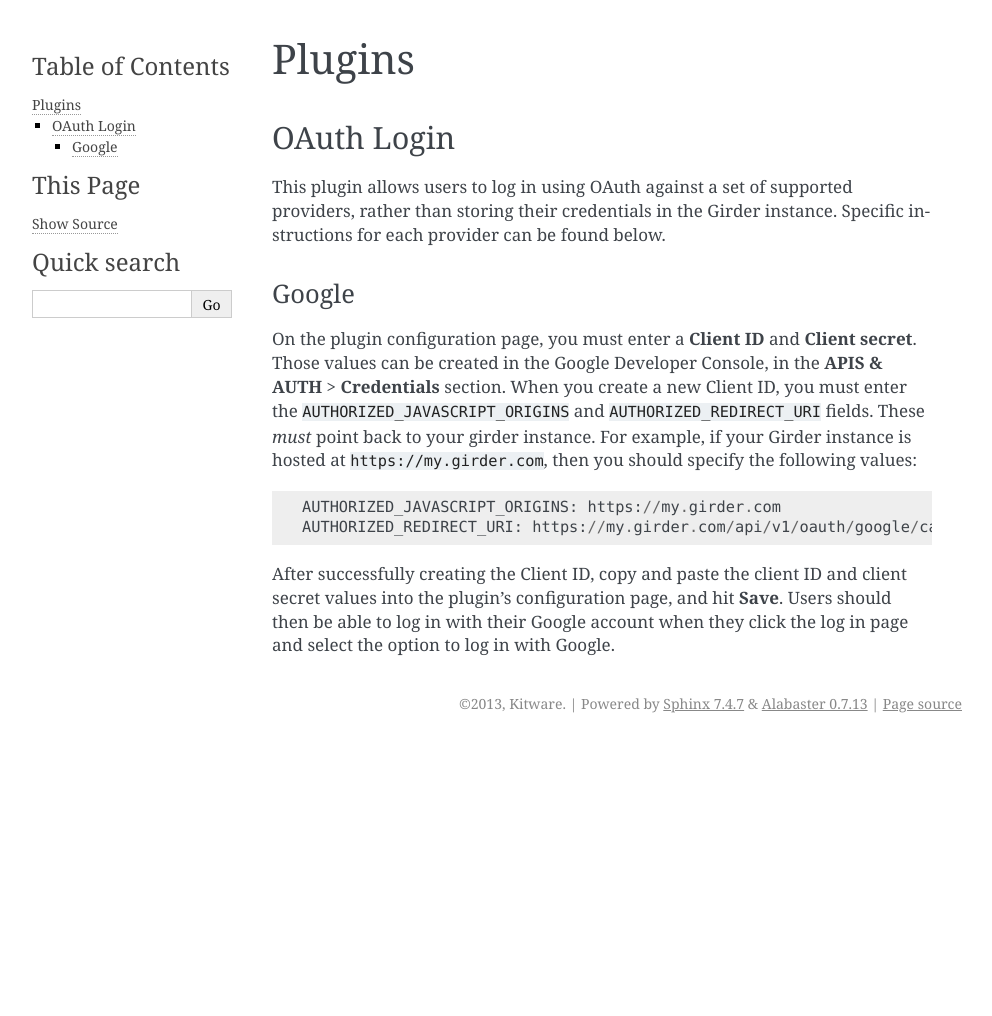
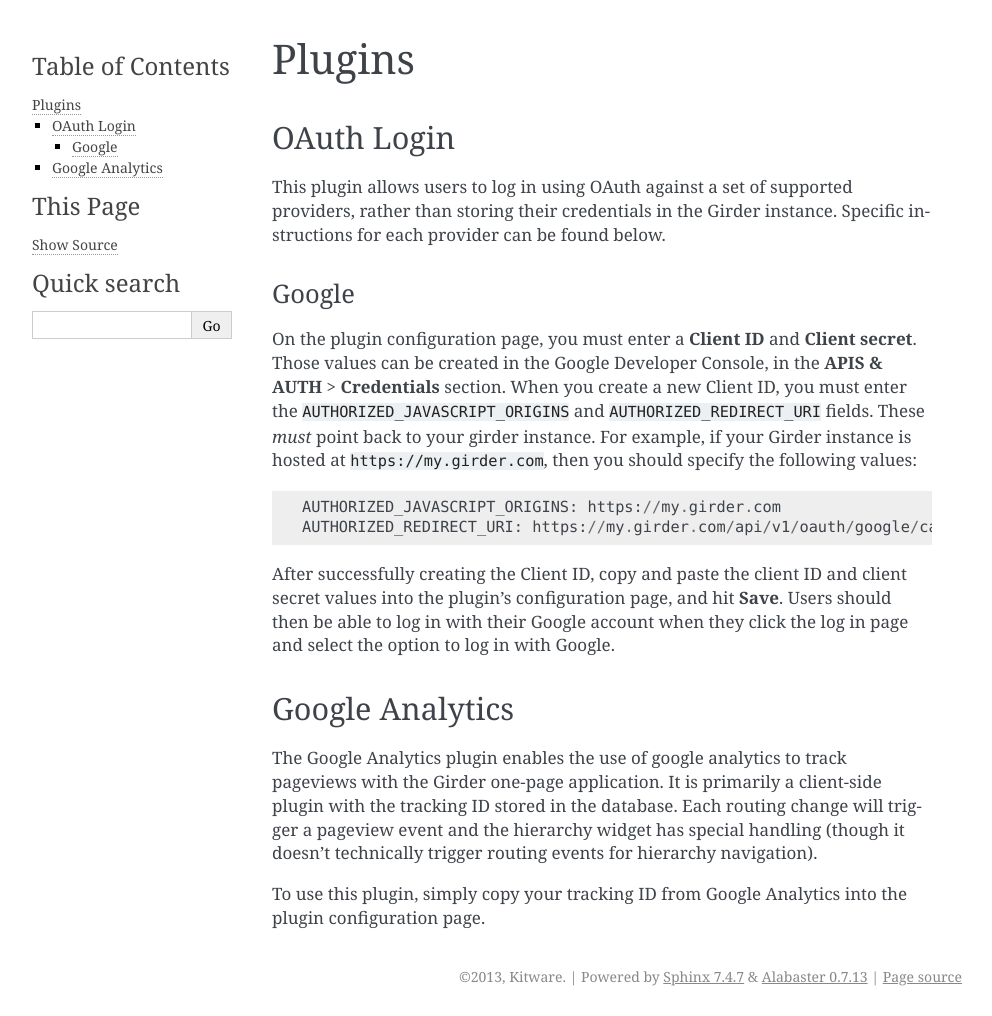
Before and after one commit to girder/girder, a Sphinx documentation site: the page built from docs/plugins.rst, in a window 1280 px wide. Shown: the whole page, without its empty margins (148-1140 px from the left). Built offline with Sphinx 7.4.7, drawn with Linux system fonts in a browser that asks for light colours; before the commit the page ends 900 px from its top, so only the background shows below that.

Commit message:
Adding plugin documentation.

```diff
--- a/docs/plugins.rst
+++ b/docs/plugins.rst
@@ -27,3 +27,15 @@
 secret values into the plugin's configuration page, and hit **Save**. Users should
 then be able to log in with their Google account when they click the log in page
 and select the option to log in with Google.
+
+Google Analytics
+----------------
+
+The Google Analytics plugin enables the use of google analytics to track
+pageviews with the Girder one-page application. It is primarily a client-side
+plugin with the tracking ID stored in the database. Each routing change will
+trigger a pageview event and the hierarchy widget has special handling (though
+it doesn't technically trigger routing events for hierarchy navigation).
+
+To use this plugin, simply copy your tracking ID from Google Analytics into the
+plugin configuration page.
```
